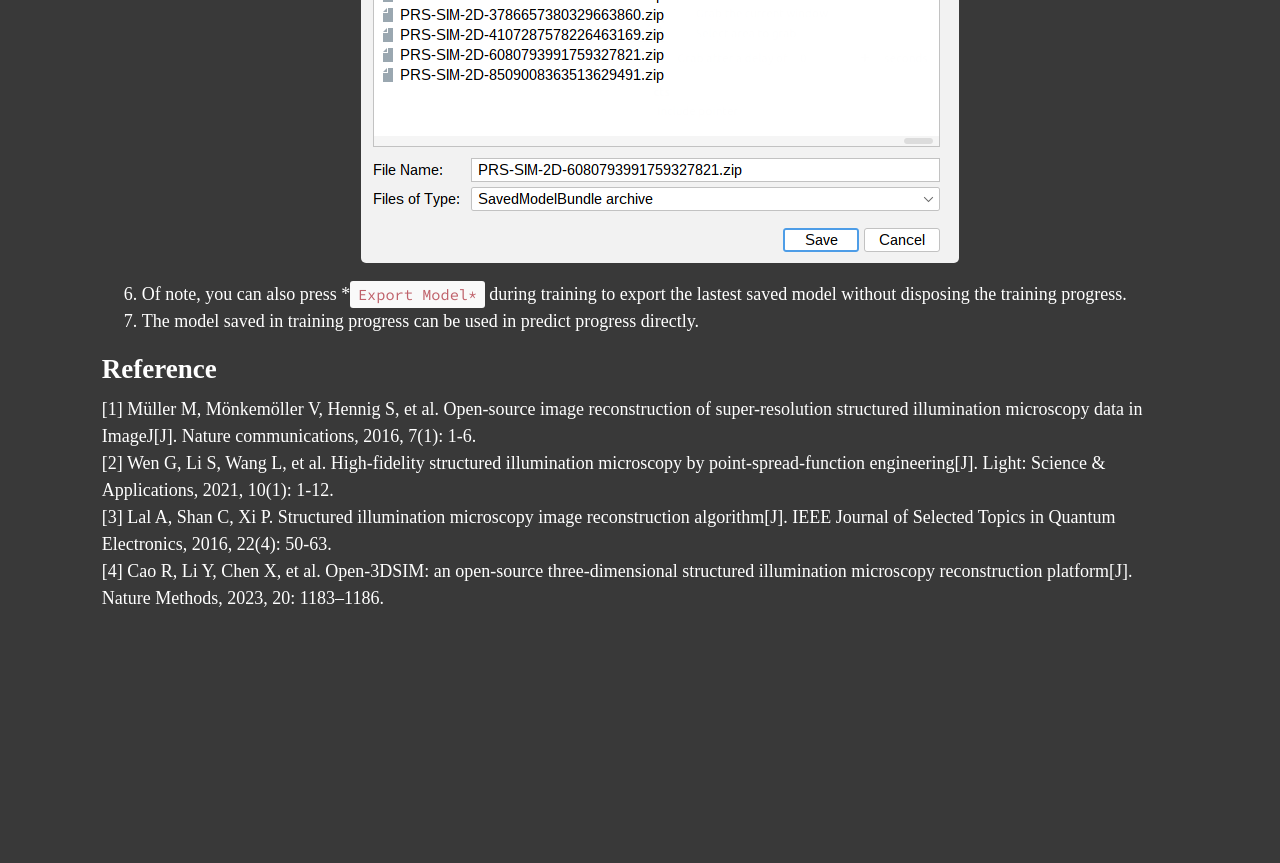
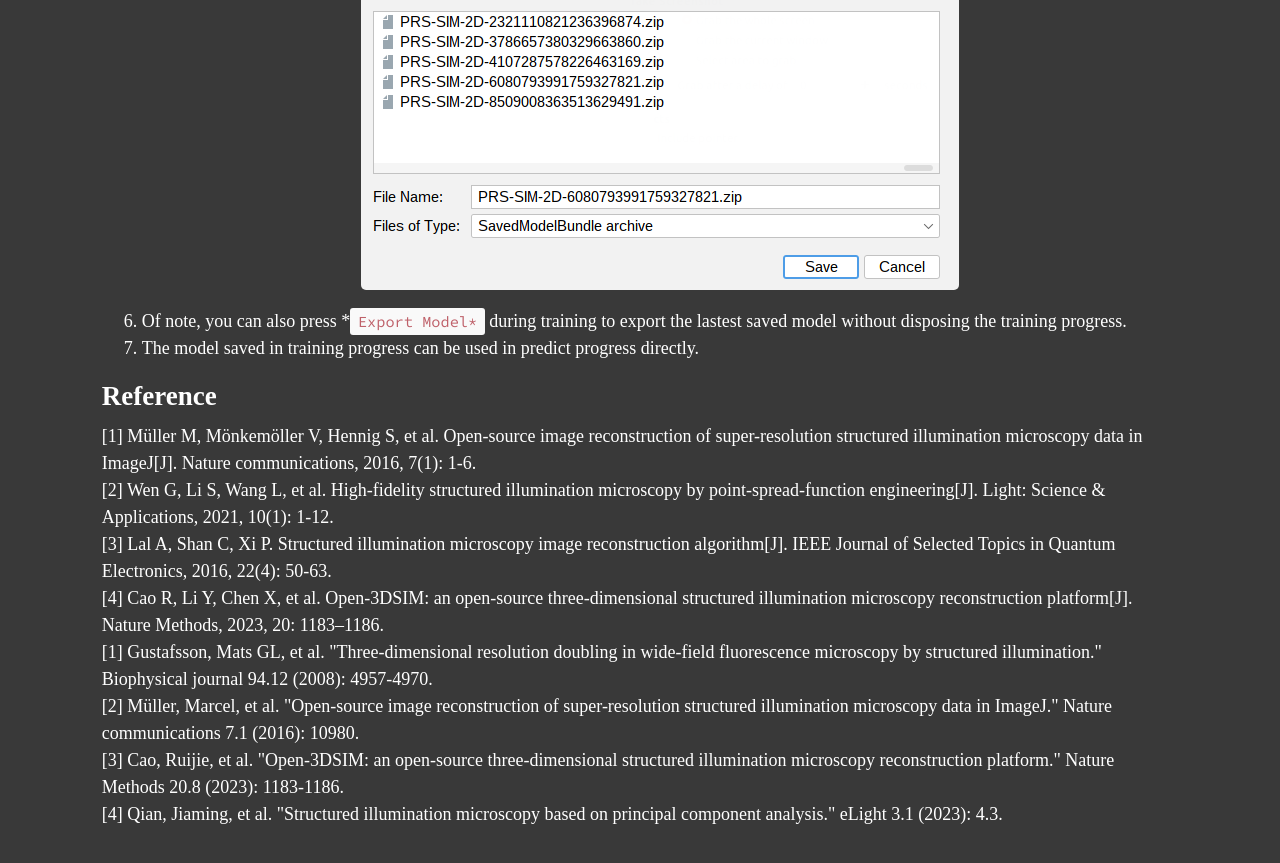
Before and after one commit to IntellM-THUIBCS/PRS-SIM, a Jekyll site: the page built from Tutorial.md, in a window 1280 px wide and 900 px high, scrolled down 9200 px. Shown: the top 863 px of the window. Built offline with Jekyll 4.4.1, drawn with Linux system fonts in a browser that asks for light colours; before the commit the page ends 9884 px from its top, so only the background shows below that; some of the changed text lies outside the part shown.

Commit message:
Update Tutorial.md

```diff
--- a/Tutorial.md
+++ b/Tutorial.md
@@ -108,7 +108,8 @@
    * view3.tif
    * view4.tif
 <p>
-where 'viewX.tif' denotes the reailgned SIM images, which is reconstructed from the reailgned raw images by SIM algorithm, e.g. fairSIM<sup>[1]</sup>, Hifi-SIM<sup>[2]</sup>, and Open-(3D)SIM<sup>[3][4]</sup>.<br>
+where 'viewX.tif' denotes the reailgned SIM images, which is reconstructed from the reailgned raw images by SIM algorithm, e.g. 3-beam-SIM<sup>[1]</sup> (https://github.com/scopetools/cudasirecon), fairSIM<sup>[2]</sup> (https://github.com/fairSIM/fairSIM), Open-3DSIM<sup>[3]</sup> (https://github.com/Cao-ruijie/Open3DSIM), and PCA-SIM<sup>[4]</sup> (https://link.springer.com/article/10.1186/s43593-022-00035-x).<br>
+
 </p>
 
 <p>
@@ -396,4 +397,10 @@
 [2] Wen G, Li S, Wang L, et al. High-fidelity structured illumination microscopy by point-spread-function engineering[J]. Light: Science & Applications, 2021, 10(1): 1-12.<br>
 [3] Lal A, Shan C, Xi P. Structured illumination microscopy image reconstruction algorithm[J]. IEEE Journal of Selected Topics in Quantum Electronics, 2016, 22(4): 50-63.<br>
 [4] Cao R, Li Y, Chen X, et al. Open-3DSIM: an open-source three-dimensional structured illumination microscopy reconstruction platform[J]. Nature Methods, 2023, 20: 1183–1186.<br>
+
+[1] Gustafsson, Mats GL, et al. "Three-dimensional resolution doubling in wide-field fluorescence microscopy by structured illumination." Biophysical journal 94.12 (2008): 4957-4970.<br>
+[2] Müller, Marcel, et al. "Open-source image reconstruction of super-resolution structured illumination microscopy data in ImageJ." Nature communications 7.1 (2016): 10980.<br>
+[3] Cao, Ruijie, et al. "Open-3DSIM: an open-source three-dimensional structured illumination microscopy reconstruction platform." Nature Methods 20.8 (2023): 1183-1186.<br>
+[4] Qian, Jiaming, et al. "Structured illumination microscopy based on principal component analysis." eLight 3.1 (2023): 4.3.<br>
+
 </p>
```
